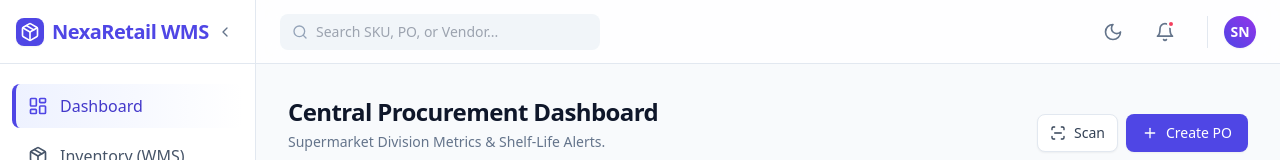
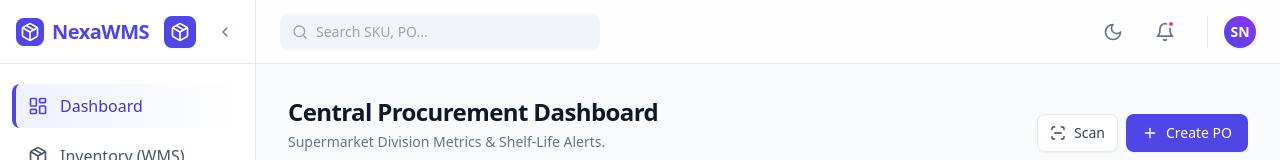
Before and after one commit to Naruto7H/NEXUSWMS, a React (Vite) app: page /dashboard in a window 1280 px wide. Shown: the top 160 px of the page. Built offline with nearby package versions, Linux system fonts and the light colour scheme; what @react-pdf/renderer would draw is missing.

Commit message:
Improve DashboardLayout responsiveness and functionality
Updated DashboardLayout to improve mobile responsiveness and added functionality for closing the sidebar on page change. Enhanced the sidebar toggle and added a mobile overlay background.

```diff
--- a/src/layouts/DashboardLayout.jsx
+++ b/src/layouts/DashboardLayout.jsx
@@ -1,10 +1,11 @@
-import React, { useState } from 'react';
+import React, { useState, useEffect } from 'react';
 import { Outlet, Link, useLocation, useNavigate } from 'react-router-dom';
-import { LayoutDashboard, Package, ShoppingCart, Truck, Settings, Search, Bell, Sun, Moon, Menu, ChevronLeft } from 'lucide-react';
+import { LayoutDashboard, Package, ShoppingCart, Truck, Settings, Search, Bell, Sun, Moon, Menu, ChevronLeft, X } from 'lucide-react';
 import { useTheme } from '../context/ThemeContext';
 
 export default function DashboardLayout() {
-  const [isSidebarOpen, setIsSidebarOpen] = useState(true);
+  // Start closed on mobile, open on desktop
+  const [isSidebarOpen, setIsSidebarOpen] = useState(typeof window !== 'undefined' ? window.innerWidth >= 768 : true);
   const [isNotifOpen, setIsNotifOpen] = useState(false);
   const [isProfileOpen, setIsProfileOpen] = useState(false);
   const { isDark, toggleTheme } = useTheme();
@@ -12,10 +13,16 @@
   const location = useLocation();
   const navigate = useNavigate();
 
+  // Close the sidebar automatically when changing pages on mobile
+  useEffect(() => {
+    if (window.innerWidth < 768) {
+      setIsSidebarOpen(false);
+    }
+  }, [location.pathname]);
+
   const handleLogout = () => {
     setIsProfileOpen(false);
-    alert("Logged out successfully.");
-    navigate('/dashboard'); // In a real app, this would route to '/login'
+    navigate('/login');
   };
 
   const navItems = [
@@ -29,18 +36,39 @@
   return (
     <div className="flex h-screen bg-slate-50 dark:bg-slate-900 text-slate-900 dark:text-slate-100 font-sans overflow-hidden transition-colors duration-200">
 
+      {/* Mobile Overlay Background */}
+      {isSidebarOpen && (
+        <div
+          className="fixed inset-0 bg-slate-900/50 backdrop-blur-sm z-20 md:hidden"
+          onClick={() => setIsSidebarOpen(false)}
+        />
+      )}
+
       {/* Sidebar */}
-      <aside className={`${isSidebarOpen ? 'w-64' : 'w-20'} flex-shrink-0 bg-white dark:bg-slate-800 border-r border-slate-200 dark:border-slate-700 transition-all duration-300 flex flex-col z-20`}>
+      <aside className={`fixed md:relative inset-y-0 left-0 z-30 flex flex-col bg-white dark:bg-slate-800 border-r border-slate-200 dark:border-slate-700 transition-all duration-300 shadow-2xl md:shadow-none
+        ${isSidebarOpen ? 'translate-x-0 w-64' : '-translate-x-full md:translate-x-0 md:w-20'}
+      `}>
         <div className="h-16 flex items-center justify-between px-4 border-b border-slate-200 dark:border-slate-700">
-          {isSidebarOpen && (
-            <div className="flex items-center gap-2 text-indigo-600 dark:text-indigo-400 font-bold text-xl tracking-tight">
-              <div className="bg-indigo-600 text-white p-1 rounded-lg shadow-sm"><Package className="w-5 h-5" /></div>
-              <span>NexaRetail WMS</span>
-            </div>
-          )}
-          {!isSidebarOpen && <div className="bg-indigo-600 text-white p-1.5 rounded-lg shadow-sm mx-auto"><Package className="w-5 h-5" /></div>}
-          <button onClick={() => setIsSidebarOpen(!isSidebarOpen)} className="p-1.5 rounded-md hover:bg-slate-100 dark:hover:bg-slate-700 text-slate-500 hidden md:block transition-colors">
+
+          {/* Expanded Logo */}
+          <div className={`flex items-center gap-2 text-indigo-600 dark:text-indigo-400 font-bold text-xl tracking-tight ${!isSidebarOpen ? 'md:hidden' : ''}`}>
+            <div className="bg-indigo-600 text-white p-1 rounded-lg shadow-sm"><Package className="w-5 h-5" /></div>
+            <span>NexaWMS</span>
+          </div>
+
+          {/* Collapsed Logo (Desktop Only) */}
+          <div className={`hidden md:flex justify-center w-full ${isSidebarOpen ? 'hidden' : ''}`}>
+            <div className="bg-indigo-600 text-white p-1.5 rounded-lg shadow-sm"><Package className="w-5 h-5" /></div>
+          </div>
+
+          {/* Desktop Toggle Button */}
+          <button onClick={() => setIsSidebarOpen(!isSidebarOpen)} className="hidden md:block p-1.5 rounded-md hover:bg-slate-100 dark:hover:bg-slate-700 text-slate-500 transition-colors">
             {isSidebarOpen ? <ChevronLeft className="w-4 h-4" /> : <Menu className="w-4 h-4" />}
+          </button>
+
+          {/* Mobile Close Button */}
+          <button onClick={() => setIsSidebarOpen(false)} className="md:hidden p-1.5 rounded-md hover:bg-slate-100 dark:hover:bg-slate-700 text-slate-500 transition-colors">
+            <X className="w-5 h-5" />
           </button>
         </div>
 
@@ -48,9 +76,13 @@
           {navItems.map((item) => {
             const isActive = location.pathname.includes(item.path);
             return (
-              <Link key={item.path} to={item.path} className={`w-full flex items-center gap-3 px-3 py-2.5 rounded-lg transition-all ${isActive ? 'bg-gradient-to-r from-indigo-50 to-white dark:from-indigo-500/20 dark:to-slate-800 border-l-4 border-indigo-600 text-indigo-700 dark:text-indigo-300 font-medium' : 'border-l-4 border-transparent text-slate-600 dark:text-slate-400 hover:bg-slate-100 dark:hover:bg-slate-700/50'}`}>
+              <Link
+                key={item.path}
+                to={item.path}
+                className={`w-full flex items-center gap-3 px-3 py-2.5 rounded-lg transition-all ${isActive ? 'bg-gradient-to-r from-indigo-50 to-white dark:from-indigo-500/20 dark:to-slate-800 border-l-4 border-indigo-600 text-indigo-700 dark:text-indigo-300 font-medium' : 'border-l-4 border-transparent text-slate-600 dark:text-slate-400 hover:bg-slate-100 dark:hover:bg-slate-700/50'}`}
+              >
                 <item.icon className={`w-5 h-5 flex-shrink-0 ${isActive ? 'text-indigo-600 dark:text-indigo-400' : ''}`} />
-                {isSidebarOpen && <span>{item.label}</span>}
+                <span className={`${!isSidebarOpen ? 'md:hidden' : ''}`}>{item.label}</span>
               </Link>
             );
           })}
@@ -58,16 +90,23 @@
       </aside>
 
       {/* Main Content Area */}
-      <main className="flex-1 flex flex-col h-screen overflow-hidden">
+      <main className="flex-1 flex flex-col h-screen overflow-hidden w-full relative">
         <header className="h-16 flex-shrink-0 bg-white/80 dark:bg-slate-800/80 backdrop-blur-md border-b border-slate-200 dark:border-slate-700 flex items-center justify-between px-4 sm:px-6 z-10">
-          <div className="flex items-center gap-4">
-            <div className="relative hidden sm:block">
+
+          <div className="flex items-center gap-3 sm:gap-4 w-full sm:w-auto">
+            {/* Mobile Menu Button */}
+            <button onClick={() => setIsSidebarOpen(true)} className="md:hidden p-2 -ml-2 rounded-md hover:bg-slate-100 dark:hover:bg-slate-700 text-slate-500 transition-colors">
+              <Menu className="w-6 h-6" />
+            </button>
+
+            {/* Search Bar */}
+            <div className="relative w-full sm:w-64 lg:w-80 flex-1">
               <Search className="w-4 h-4 absolute left-3 top-1/2 transform -translate-y-1/2 text-slate-400" />
-              <input type="text" placeholder="Search SKU, PO, or Vendor..." className="pl-9 pr-4 py-2 w-64 lg:w-80 bg-slate-100 dark:bg-slate-900 border-transparent focus:bg-white dark:focus:bg-slate-800 focus:border-indigo-500 focus:ring-2 focus:ring-indigo-200 rounded-lg text-sm outline-none transition-all" />
+              <input type="text" placeholder="Search SKU, PO..." className="pl-9 pr-4 py-2 w-full bg-slate-100 dark:bg-slate-900 border-transparent focus:bg-white dark:focus:bg-slate-800 focus:border-indigo-500 focus:ring-2 focus:ring-indigo-200 rounded-lg text-sm outline-none transition-all" />
             </div>
           </div>
 
-          <div className="flex items-center gap-2 sm:gap-4 relative">
+          <div className="flex items-center gap-2 sm:gap-4 relative ml-4">
             <button onClick={toggleTheme} className="p-2 rounded-full hover:bg-slate-100 dark:hover:bg-slate-700 text-slate-500 transition-colors">
               {isDark ? <Sun className="w-5 h-5" /> : <Moon className="w-5 h-5" />}
             </button>
@@ -81,7 +120,7 @@
               {isNotifOpen && (
                 <>
                   <div className="fixed inset-0 z-40" onClick={() => setIsNotifOpen(false)}></div>
-                  <div className="absolute right-0 mt-2 w-80 bg-white dark:bg-slate-800 rounded-xl shadow-xl border border-slate-200 dark:border-slate-700 z-50 overflow-hidden animate-in slide-in-from-top-2">
+                  <div className="absolute right-0 mt-2 w-72 sm:w-80 bg-white dark:bg-slate-800 rounded-xl shadow-xl border border-slate-200 dark:border-slate-700 z-50 overflow-hidden animate-in slide-in-from-top-2">
                     <div className="p-4 border-b border-slate-200 dark:border-slate-700 flex justify-between items-center bg-slate-50 dark:bg-slate-800/50">
                       <span className="font-semibold text-slate-900 dark:text-white">Notifications</span>
                       <span className="text-xs text-indigo-600 dark:text-indigo-400 font-medium cursor-pointer">Mark all read</span>
```
